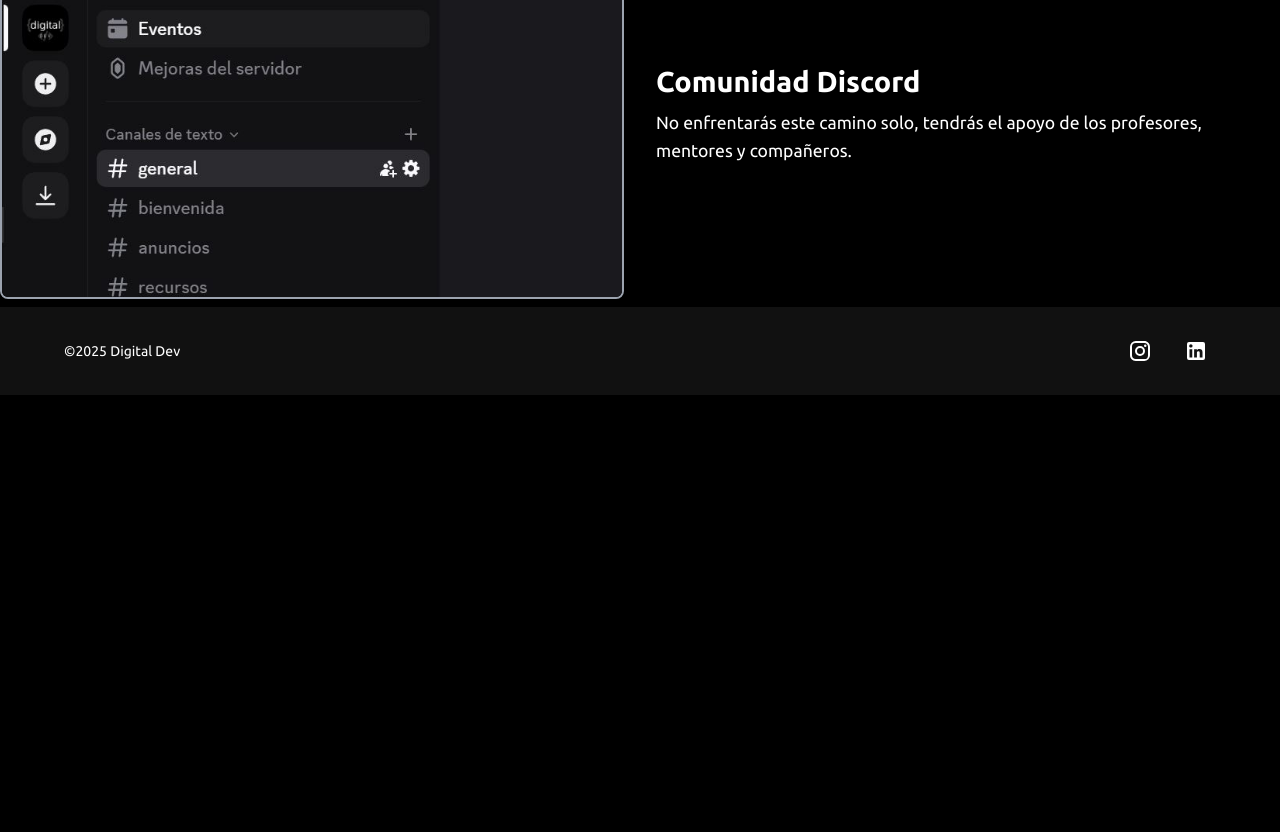
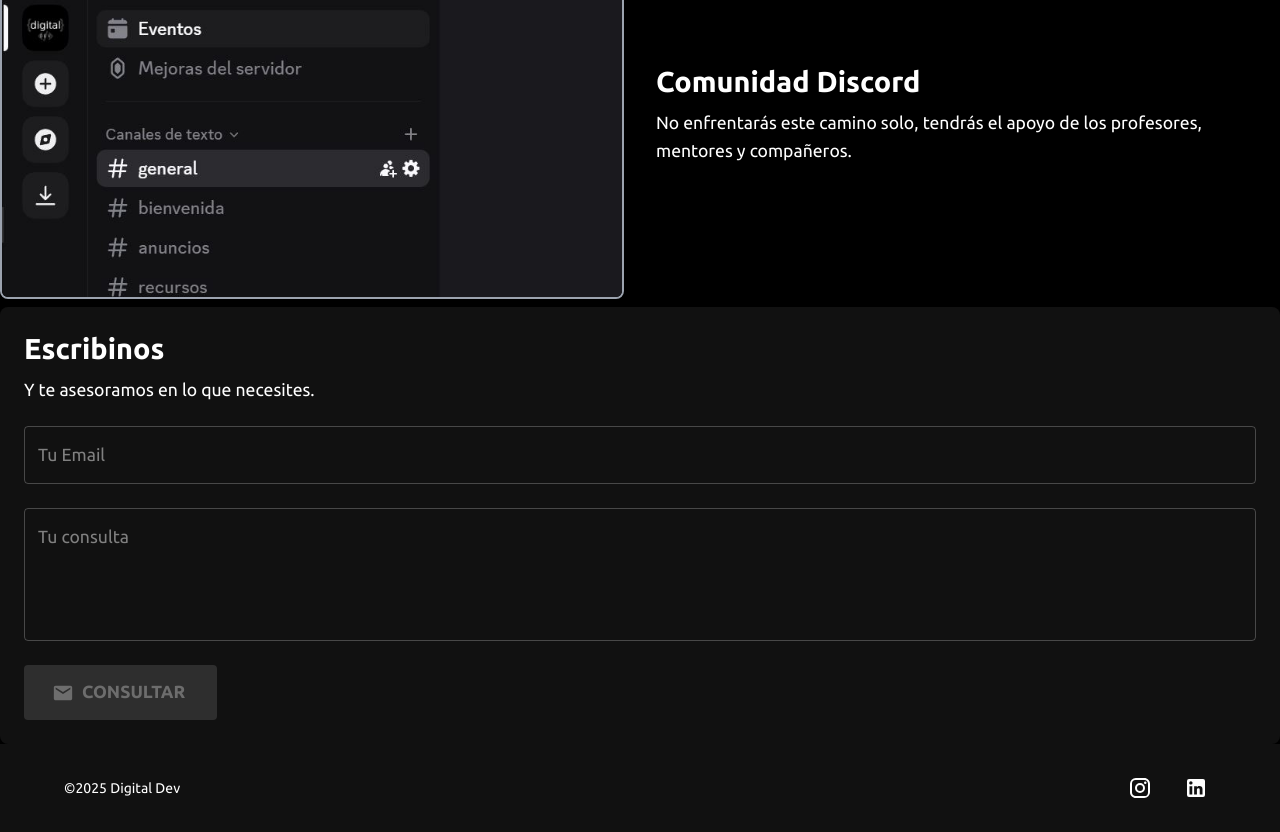
Before and after one commit to feeddigital/front_landing, a React (Vite) app: page / in a window 1280 px wide. Shown: the part 3451-4283 px from the top of the page. Before the commit the page ends 3846 px from the top, so only its background shows below. Built offline with nearby package versions, Linux system fonts and the light colour scheme.

Commit message:
feat: politica

```diff
--- a/src/App.tsx
+++ b/src/App.tsx
@@ -1,10 +1,11 @@
-import React from 'react';
-import { BrowserRouter as Router, Routes, Route } from 'react-router-dom';
-import { ThemeProvider, CssBaseline } from '@mui/material';
-import { darkTheme } from './theme/theme';
-import LandingPage from './containers/landing';
-import Exito from './containers/exito';
-import RespuestaContacto from './containers/respuesta-contacto';
+import React from "react";
+import { BrowserRouter as Router, Routes, Route } from "react-router-dom";
+import { ThemeProvider, CssBaseline } from "@mui/material";
+import { darkTheme } from "./theme/theme";
+import LandingPage from "./containers/landing";
+import Exito from "./containers/exito";
+import RespuestaContacto from "./containers/respuesta-contacto";
+import PoliticaPrivacidad from "./containers/policy";
 
 const App: React.FC = () => {
   return (
@@ -15,6 +16,7 @@
           <Route path="/" element={<LandingPage />} />
           <Route path="/exito" element={<Exito />} />
           <Route path="/consulta" element={<RespuestaContacto />} />
+          <Route path="/privacidad" element={<PoliticaPrivacidad />} />
         </Routes>
       </Router>
     </ThemeProvider>
--- a/src/containers/landing/index.tsx
+++ b/src/containers/landing/index.tsx
@@ -53,6 +53,7 @@
   const [inscripcionApellido, setInscripcionApellido] = useState<string>("");
   const [inscripcionWhatsapp, setInscripcionWhatsapp] = useState<string>("");
   const [consultaEmail, setConsultaEmail] = useState<string>("");
+  const [consultaTexto, setConsultaTexto] = useState<string>("");
   const [isLoading, setIsLoading] = useState<boolean>(false);
   const [planPago, setPlanPago] = useState<string>("");
   const [alert, setAlert] = useState<{
@@ -127,7 +128,7 @@
     }
   };
 
-  const handleConsulta = async () => {
+  const handleConsultaDisponible = async () => {
     if (!consultaEmail || !isValidEmail(consultaEmail)) {
       showAlert("error", "Por favor ingresá un email válido.");
       return;
@@ -147,6 +148,37 @@
       );
       setConsultaEmail("");
       navigate("/consulta");
+    } catch (error: any) {
+      console.error("Error:", error);
+      showAlert(
+        "error",
+        error.message ||
+          "Error al enviar la consulta. Por favor, intentá nuevamente."
+      );
+    } finally {
+      setIsLoading(false);
+    }
+  };
+
+  const handleConsulta = async () => {
+    if (!consultaEmail || !isValidEmail(consultaEmail)) {
+      showAlert("error", "Por favor ingresá un email válido.");
+      return;
+    }
+
+    setIsLoading(true);
+    try {
+      await apiService.sendConsultation({
+        email: consultaEmail.trim(),
+        message: consultaTexto,
+      });
+
+      showAlert(
+        "success",
+        "¡Gracias por tu consulta! En minutos nos estaremos comunicando con vos."
+      );
+      setConsultaEmail("");
+      setConsultaTexto("");
     } catch (error: any) {
       console.error("Error:", error);
       showAlert(
@@ -1027,7 +1059,7 @@
                 variant="contained"
                 color="secondary"
                 size="large"
-                onClick={handleConsulta}
+                onClick={handleConsultaDisponible}
                 disabled={
                   isLoading ||
                   !isValidEmail(consultaEmail) ||
@@ -1102,6 +1134,66 @@
           </Grid>
         </Grid>
       </Grid>
+      <Grid item sm={12} md={12} lg={12}>
+        <Box
+        id="contacto"
+          sx={{
+            backgroundColor: "#111",
+            p: 3,
+            borderRadius: 2,
+            color: "white",
+          }}
+        >
+          <Typography variant="h2" gutterBottom>Escribinos</Typography>
+          <Typography variant="body1" gutterBottom>Y te asesoramos en lo que necesites.</Typography>
+
+          <TextField
+            label="Tu Email"
+            type="email"
+            fullWidth
+            value={consultaEmail}
+            onChange={(e) => setConsultaEmail(e.target.value)}
+            margin="normal"
+            InputProps={{ style: { color: "white" } }}
+            InputLabelProps={{ style: { color: "gray" } }}
+          />
+
+          <TextField
+            label="Tu consulta"
+            fullWidth
+            multiline
+            rows={4}
+            value={consultaTexto}
+            onChange={(e) => setConsultaTexto(e.target.value)}
+            margin="normal"
+            InputProps={{ style: { color: "white" } }}
+            InputLabelProps={{ style: { color: "gray" } }}
+          />
+
+          <Box mt={2}>
+            <Button
+              variant="contained"
+              color="secondary"
+              size="large"
+              onClick={handleConsulta}
+              disabled={
+                isLoading ||
+                !isValidEmail(consultaEmail) ||
+                consultaTexto.trim() === ""
+              }
+              startIcon={isLoading ? <CircularProgress size={20} /> : <Email />}
+              sx={{
+                py: 1.5,
+                px: 4,
+                fontSize: "1.1rem",
+                fontWeight: "bold",
+              }}
+            >
+              {isLoading ? "ENVIANDO..." : "CONSULTAR"}
+            </Button>
+          </Box>
+        </Box>
+      </Grid>
     </Layout>
   );
 };
--- a/src/containers/navbar/index.tsx
+++ b/src/containers/navbar/index.tsx
@@ -34,7 +34,7 @@
           <Button component={Link} to="/quienes-somos" sx={{ color: "white" }}>
             Quienes somos
           </Button>
-          <Button component={Link} to="/contacto" sx={{ color: "white" }}>
+          <Button component="a" href="#contacto" sx={{ color: "white" }}>
             Contacto
           </Button>
         </Box>
--- /dev/null
+++ b/src/containers/policy/index.tsx
@@ -0,0 +1,84 @@
+import { Container, Typography } from "@mui/material";
+import Layout from "../layout";
+
+const PoliticaPrivacidad = () => {
+  return (
+    <Layout>
+      <Container maxWidth="md" sx={{ pt: 16 }}>
+        <Typography variant="h4" gutterBottom fontWeight="bold">
+          Política de Privacidad de Digital Dev
+        </Typography>
+
+        <Typography paragraph>
+          En Digital Dev, respetamos tu privacidad y nos comprometemos a
+          proteger tus datos personales. Esta política de privacidad describe
+          cómo recopilamos, utilizamos y compartimos tu información cuando
+          utilizas nuestro sitio web (
+          <a
+            href="https://www.digitaldevcursos.com"
+            target="_blank"
+            rel="noopener noreferrer"
+          >
+            digitaldevcursos.com
+          </a>
+          ).
+        </Typography>
+
+        <Typography variant="h6" gutterBottom>
+          Información que Recopilamos
+        </Typography>
+        <Typography paragraph>
+          <b>Datos Personales:</b> Recopilamos tu nombre, email y whatsapp
+          cuando te inscribís a alguno de nuestros cursos.
+        </Typography>
+
+        <Typography variant="h6" gutterBottom>
+          Uso de tus Datos Personales
+        </Typography>
+        <Typography paragraph>
+          Utilizamos tus datos personales para identificarte como usuario y
+          poder facilitarte el contenido de los cursos.
+        </Typography>
+
+        <Typography variant="h6" gutterBottom>
+          Compartir tus Datos Personales
+        </Typography>
+        <Typography paragraph>
+          No compartimos tus datos personales con terceros. Pero cabe aclarar
+          que trabajamos con <b>Mercado Pago</b>{' '}
+          para procesar pagos y proteger tu información.
+        </Typography>
+
+        <Typography variant="h6" gutterBottom>
+          Seguridad de tus Datos Personales
+        </Typography>
+        <Typography paragraph>
+          Utilizamos <b>HTTPS</b> para garantizar la transmisión segura de
+          información.
+        </Typography>
+        <Typography paragraph>
+          No guardamos información de pago de los usuarios.
+        </Typography>
+
+        <Typography variant="h6" gutterBottom>
+          Contacto
+        </Typography>
+        <Typography paragraph>
+          Si tienes alguna pregunta o inquietud sobre esta política de
+          privacidad, puedes contactarnos en
+          <a href="mailto:feeddigitalcursos@gmail.com">
+            {" "}
+            feeddigitalcursos@gmail.com
+          </a>
+          .
+        </Typography>
+
+        <Typography variant="body1" fontWeight="bold" mt={4}>
+          Gracias por confiar en Digital Dev.
+        </Typography>
+      </Container>
+    </Layout>
+  );
+};
+
+export default PoliticaPrivacidad;
```
